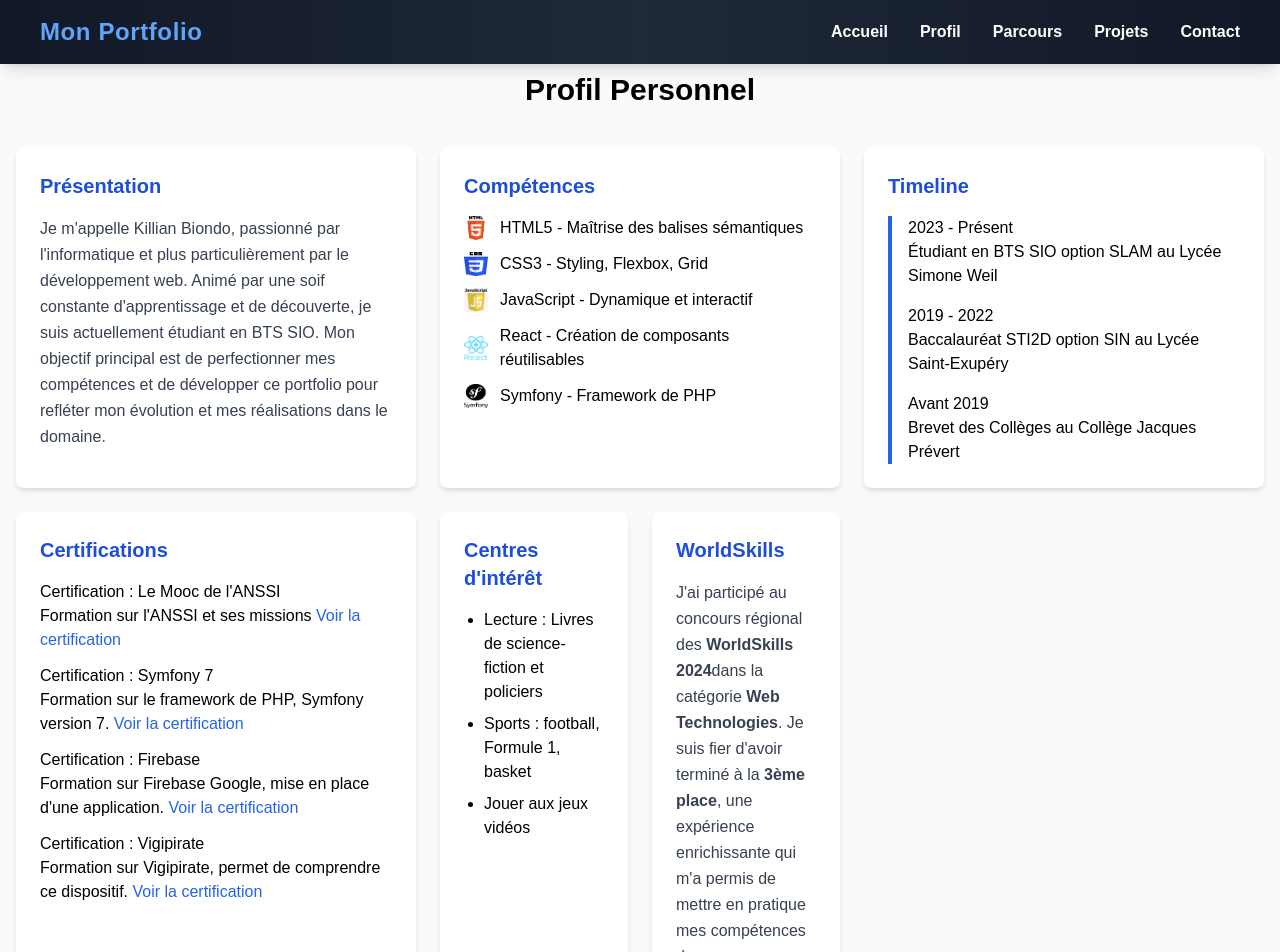
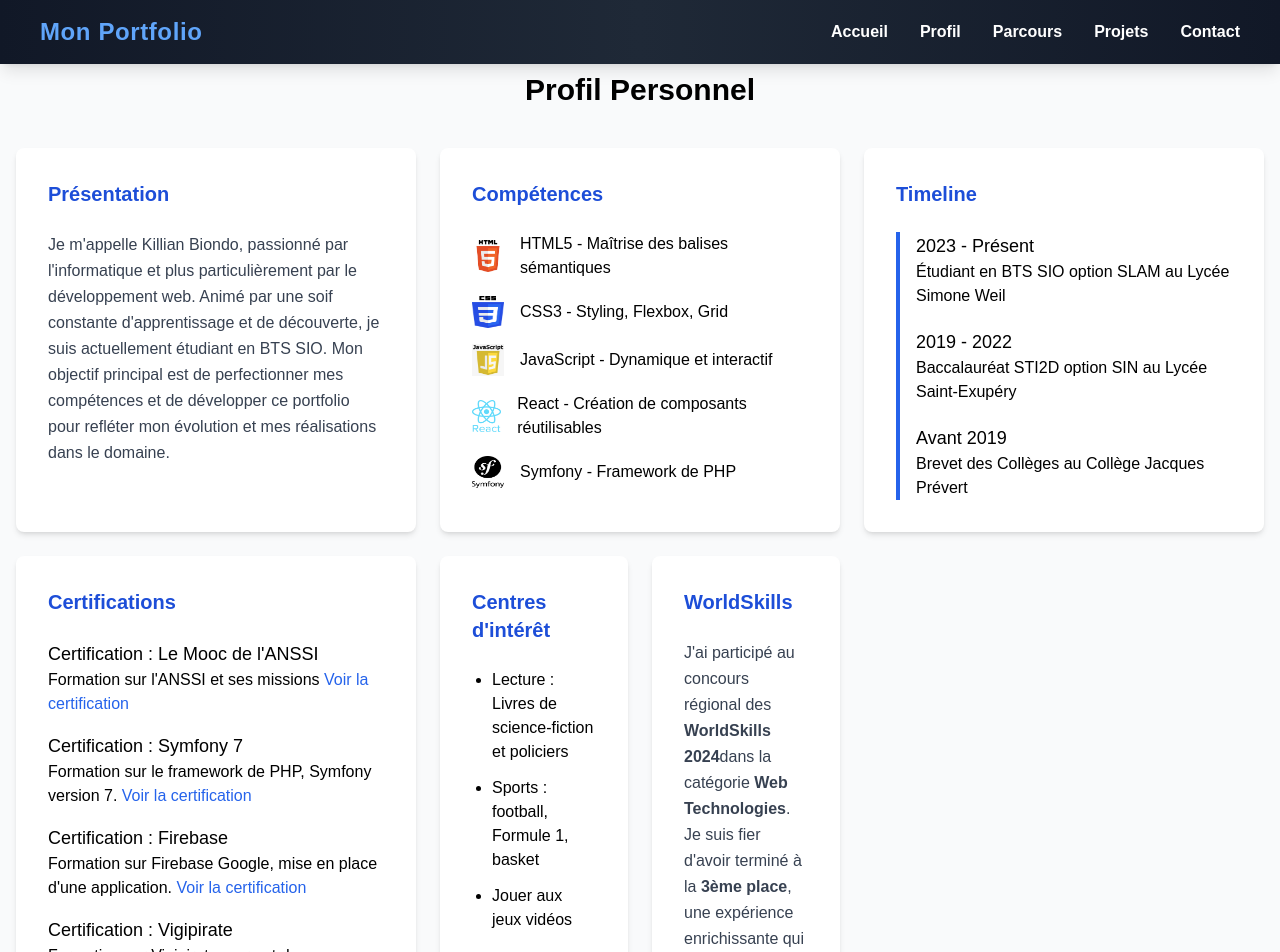
Before and after one commit to killianbiondo/Portfolio_enLigne, a Next.js app in the folder mon-portfolio/: page /profil in a window 1280 px wide. Shown: the top 952 px of the page. Built offline with nearby package versions, Linux system fonts and the light colour scheme.

Commit message:
update files

```diff
--- a/mon-portfolio/pages/profil.js
+++ b/mon-portfolio/pages/profil.js
@@ -14,8 +14,8 @@ export default function Profil() {
                 <div className="grid grid-cols-1 md:grid-cols-2 lg:grid-cols-3 gap-6">
 
                     {/* Card : Présentation personnelle */}
-                    <div className="bg-white shadow-md rounded-lg p-6 hover:shadow-xl transition">
-                        <h3 className="text-xl font-semibold mb-4 text-blue-700">Présentation</h3>
+                    <div className="bg-white shadow-md rounded-lg p-8 hover:shadow-xl transition min-h-[300px]">
+                        <h3 className="text-xl font-semibold mb-6 text-blue-700">Présentation</h3>
                         <p className="text-gray-700 leading-relaxed">
                             Je m'appelle Killian Biondo, passionné par l'informatique et plus particulièrement par le
                             développement web. Animé par une soif constante d'apprentissage et de découverte, je suis
@@ -25,75 +25,75 @@ export default function Profil() {
                     </div>
 
                     {/* Card : Compétences */}
-                    <div className="bg-white shadow-md rounded-lg p-6 hover:shadow-xl transition">
-                        <h3 className="text-xl font-semibold mb-4 text-blue-700">Compétences</h3>
-                        <ul className="space-y-3">
+                    <div className="bg-white shadow-md rounded-lg p-8 hover:shadow-xl transition min-h-[300px]">
+                        <h3 className="text-xl font-semibold mb-6 text-blue-700">Compétences</h3>
+                        <ul className="space-y-4">
                             <li className="flex items-center">
-                                <img src="/images/html.png" alt="HTML5" className="w-6 h-6 mr-3" />
+                                <img src="/images/html.png" alt="HTML5" className="w-8 h-8 mr-4" />
                                 <span>HTML5 - Maîtrise des balises sémantiques</span>
                             </li>
                             <li className="flex items-center">
-                                <img src="/images/css.png" alt="CSS3" className="w-6 h-6 mr-3" />
+                                <img src="/images/css.png" alt="CSS3" className="w-8 h-8 mr-4" />
                                 <span>CSS3 - Styling, Flexbox, Grid</span>
                             </li>
                             <li className="flex items-center">
-                                <img src="/images/javascript.jpg" alt="JavaScript" className="w-6 h-6 mr-3" />
+                                <img src="/images/javascript.jpg" alt="JavaScript" className="w-8 h-8 mr-4" />
                                 <span>JavaScript - Dynamique et interactif</span>
                             </li>
                             <li className="flex items-center">
-                                <img src="/images/react.png" alt="React" className="w-6 h-6 mr-3" />
+                                <img src="/images/react.png" alt="React" className="w-8 h-8 mr-4" />
                                 <span>React - Création de composants réutilisables</span>
                             </li>
                             <li className="flex items-center">
-                                <img src="/images/symfony.png" alt="Symfony" className="w-6 h-6 mr-3" />
+                                <img src="/images/symfony.png" alt="Symfony" className="w-8 h-8 mr-4" />
                                 <span>Symfony - Framework de PHP</span>
                             </li>
                         </ul>
                     </div>
 
                     {/* Card : Timeline */}
-                    <div className="bg-white shadow-md rounded-lg p-6 hover:shadow-xl transition">
-                        <h3 className="text-xl font-semibold mb-4 text-blue-700">Timeline</h3>
-                        <ul className="border-l-4 border-blue-600 pl-4 space-y-4">
+                    <div className="bg-white shadow-md rounded-lg p-8 hover:shadow-xl transition min-h-[300px]">
+                        <h3 className="text-xl font-semibold mb-6 text-blue-700">Timeline</h3>
+                        <ul className="border-l-4 border-blue-600 pl-4 space-y-5">
                             <li>
-                                <h4 className="font-medium">2023 - Présent</h4>
+                                <h4 className="font-medium text-lg">2023 - Présent</h4>
                                 <p>Étudiant en BTS SIO option SLAM au Lycée Simone Weil</p>
                             </li>
                             <li>
-                                <h4 className="font-medium">2019 - 2022</h4>
+                                <h4 className="font-medium text-lg">2019 - 2022</h4>
                                 <p>Baccalauréat STI2D option SIN au Lycée Saint-Exupéry</p>
                             </li>
                             <li>
-                                <h4 className="font-medium">Avant 2019</h4>
+                                <h4 className="font-medium text-lg">Avant 2019</h4>
                                 <p>Brevet des Collèges au Collège Jacques Prévert</p>
                             </li>
                         </ul>
                     </div>
 
                     {/* Card : Certifications */}
-                    <div className="bg-white shadow-md rounded-lg p-6 hover:shadow-xl transition">
-                        <h3 className="text-xl font-semibold mb-4 text-blue-700">Certifications</h3>
-                        <ul className="space-y-3">
+                    <div className="bg-white shadow-md rounded-lg p-8 hover:shadow-xl transition min-h-[300px]">
+                        <h3 className="text-xl font-semibold mb-6 text-blue-700">Certifications</h3>
+                        <ul className="space-y-4">
                             <li>
-                                <h4 className="font-medium">Certification : Le Mooc de l'ANSSI</h4>
+                                <h4 className="font-medium text-lg">Certification : Le Mooc de l'ANSSI</h4>
                                 <p>Formation sur l'ANSSI et ses missions <a href="https://secnumacademie.gouv.fr/"
                                                                             className="text-blue-600 hover:underline">Voir
                                     la certification</a></p>
                             </li>
                             <li>
-                                <h4 className="font-medium">Certification : Symfony 7</h4>
+                                <h4 className="font-medium text-lg">Certification : Symfony 7</h4>
                                 <p>Formation sur le framework de PHP, Symfony version 7. <a
                                     href="https://certification.symfony.com/exams/symfony.html"
                                     className="text-blue-600 hover:underline">Voir la certification</a></p>
                             </li>
                             <li>
-                                <h4 className="font-medium">Certification : Firebase</h4>
+                                <h4 className="font-medium text-lg">Certification : Firebase</h4>
                                 <p>Formation sur Firebase Google, mise en place d'une application. <a
                                     href="https://firebase.google.com/" className="text-blue-600 hover:underline">Voir
                                     la certification</a></p>
                             </li>
                             <li>
-                                <h4 className="font-medium">Certification : Vigipirate</h4>
+                                <h4 className="font-medium text-lg">Certification : Vigipirate</h4>
                                 <p>Formation sur Vigipirate, permet de comprendre ce dispositif. <a
                                     href="https://vigipirate.gouv.fr/" className="text-blue-600 hover:underline">Voir
                                     la certification</a></p>
@@ -102,11 +102,11 @@ export default function Profil() {
                     </div>
 
                     {/* Section combinée : Centres d'intérêt + WorldSkills */}
-                    <div className="flex flex-col md:flex-row gap-4 md:gap-6">
+                    <div className="flex flex-col md:flex-row gap-6">
                         {/* Card : Centres d'intérêt */}
-                        <div className="bg-white shadow-md rounded-lg p-6 hover:shadow-xl transition w-full md:w-1/2">
-                            <h3 className="text-xl font-semibold mb-4 text-blue-700">Centres d'intérêt</h3>
-                            <ul className="list-disc pl-5 space-y-2">
+                        <div className="bg-white shadow-md rounded-lg p-8 hover:shadow-xl transition w-full md:w-1/2 min-h-[300px]">
+                            <h3 className="text-xl font-semibold mb-6 text-blue-700">Centres d'intérêt</h3>
+                            <ul className="list-disc pl-5 space-y-3">
                                 <li>Lecture : Livres de science-fiction et policiers</li>
                                 <li>Sports : football, Formule 1, basket</li>
                                 <li>Jouer aux jeux vidéos</li>
@@ -114,8 +114,8 @@ export default function Profil() {
                         </div>
 
                         {/* Card : WorldSkills */}
-                        <div className="bg-white shadow-md rounded-lg p-6 hover:shadow-xl transition w-full md:w-1/2">
-                            <h3 className="text-xl font-semibold mb-4 text-blue-700">WorldSkills</h3>
+                        <div className="bg-white shadow-md rounded-lg p-8 hover:shadow-xl transition w-full md:w-1/2 min-h-[300px]">
+                            <h3 className="text-xl font-semibold mb-6 text-blue-700">WorldSkills</h3>
                             <p className="text-gray-700 leading-relaxed">
                                 J'ai participé au concours régional des <span className="font-semibold">WorldSkills 2024</span>
                                 dans la catégorie <span className="font-semibold">Web Technologies</span>. Je suis fier d'avoir
@@ -128,7 +128,7 @@ export default function Profil() {
 
                 {/* Section pour le bouton de téléchargement du CV */}
                 <div className="flex justify-center mt-10">
-                    <a href="/documents/killian.pdf" download className="bg-blue-600 text-white py-2 px-6 rounded-lg shadow-lg hover:bg-blue-800 transition">
+                    <a href="/documents/killian.pdf" download className="bg-blue-600 text-white py-3 px-8 rounded-lg shadow-lg text-lg hover:bg-blue-800 transition">
                         Télécharger mon CV
                     </a>
                 </div>
```
